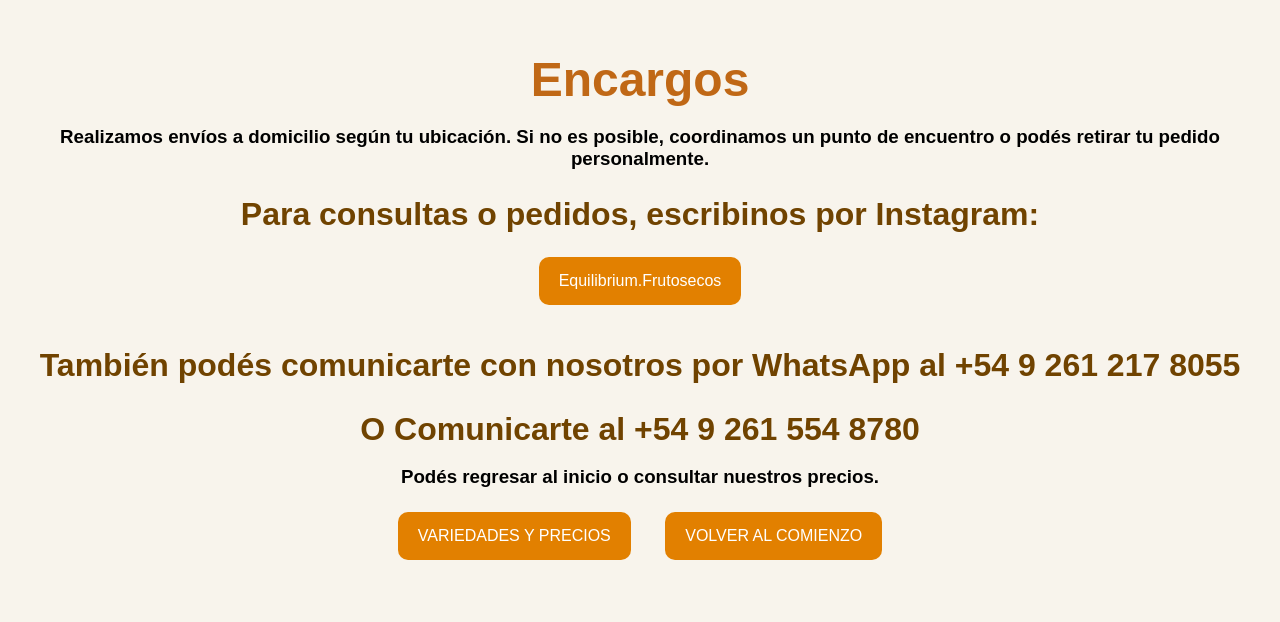
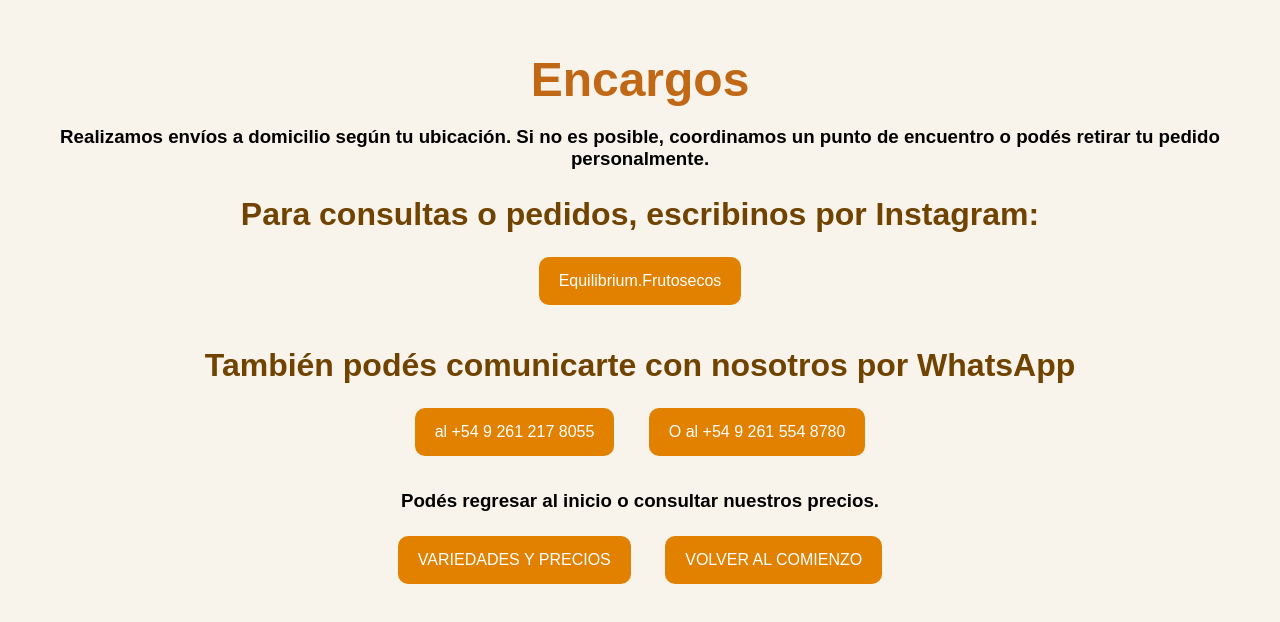
Before and after one commit to Tutee11/Frutos-Secos-Equilibrium, a plain HTML site: page Enlaces3.html in a window 1280 px wide. Drawn offline with Linux system fonts and the light colour scheme.

Commit message:
Update Enlaces3.html

```diff
--- a/Enlaces3.html
+++ b/Enlaces3.html
@@ -8,8 +8,9 @@
     <H3> Realizamos envíos a domicilio según tu ubicación. Si no es posible, coordinamos un punto de encuentro o podés retirar tu pedido personalmente.</H3>
     <h2>Para consultas o pedidos, escribinos por Instagram:</h2>
     <a href="https://www.instagram.com/equilibrium.frutosecos?igsh=NWxidGo0Zmh6Y3Ay">Equilibrium.Frutosecos</a>
-    <h2>También podés comunicarte con nosotros por WhatsApp al  +54 9 261 217 8055</h2>
-    <h2>O Comunicarte al +54 9 261 554 8780</h2>
+    <h2>También podés comunicarte con nosotros por WhatsApp </h2>
+    <a>al  +54 9 261 217 8055</a>
+    <a>O al +54 9 261 554 8780</a>
     <body>
         <h3>Podés regresar al inicio o consultar nuestros precios.</h3>
         <a href="enlaces2.html">VARIEDADES Y PRECIOS</a>
```
